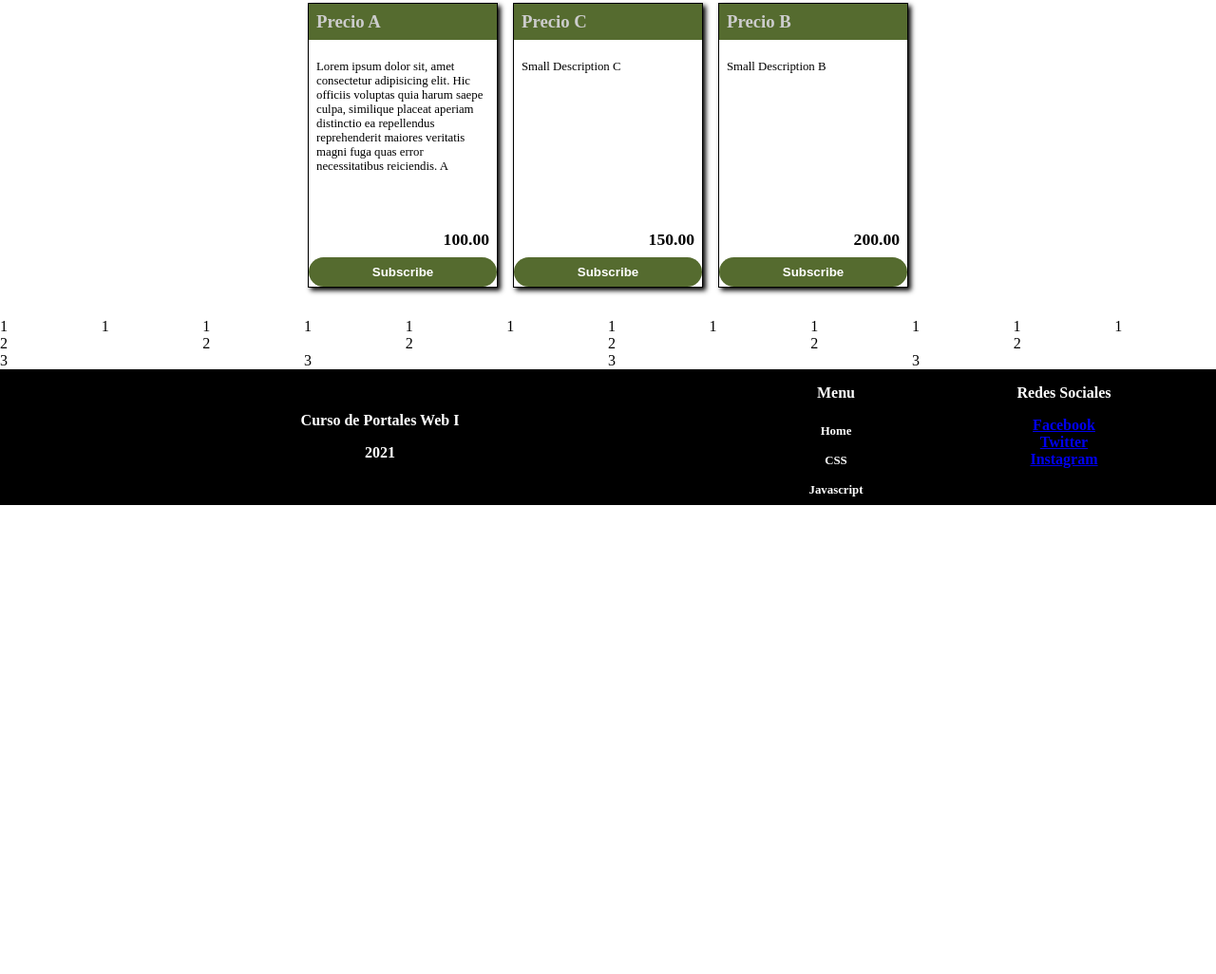
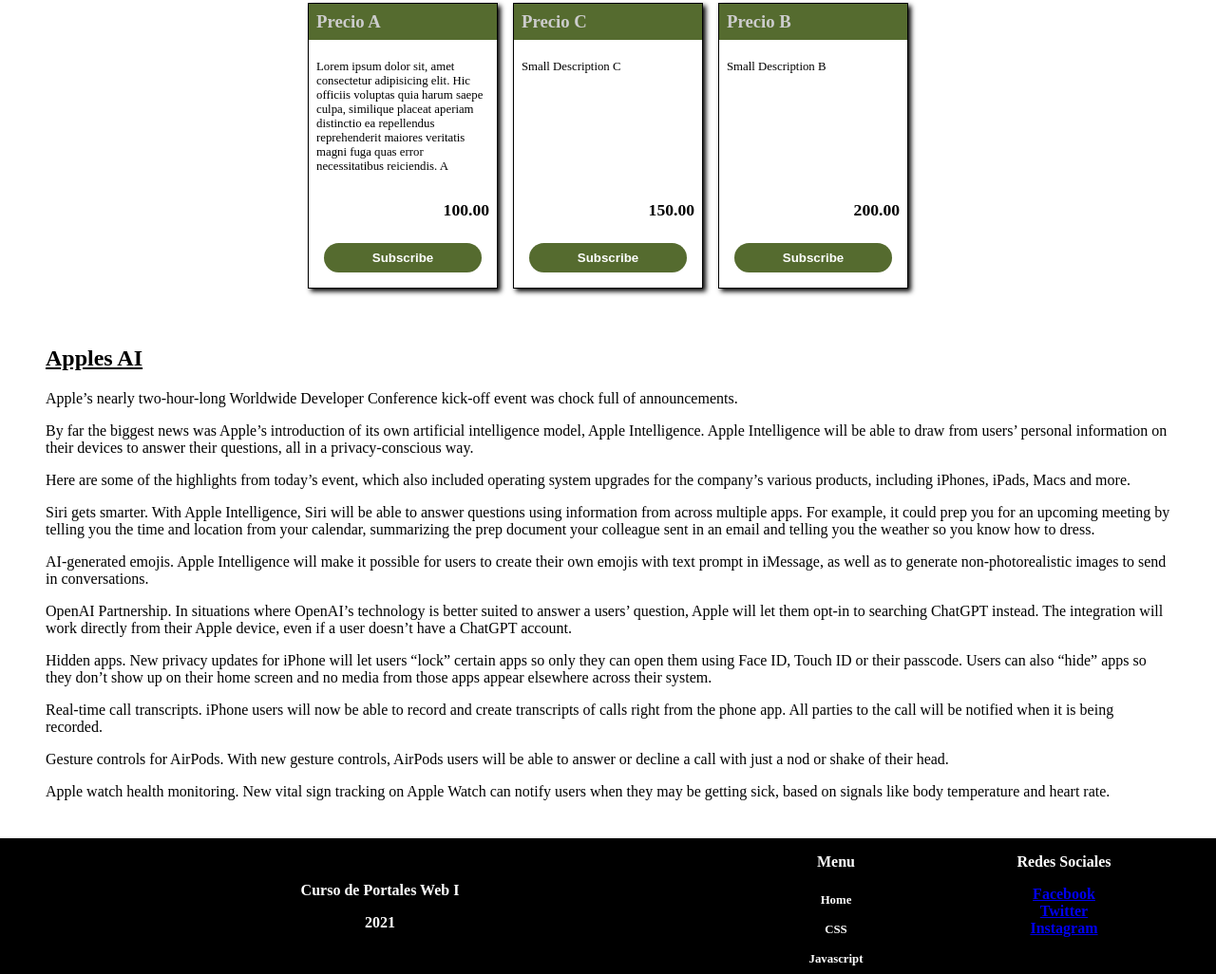
Before and after one commit to obetancourthunicah/pw202402, a plain HTML site: page portafolioGalery.html in a window 1280 px wide. Shown: the part 1350-2376 px from the top of the page at 95% size. Before the commit the page ends 1882 px from the top, so only its background shows below. Drawn offline with Linux system fonts and the light colour scheme.

```diff
--- a/css/grid.css
+++ b/css/grid.css
@@ -25,35 +25,8 @@
     justify-content: flex-end;
 }
 
-.p-4 {
-    padding:1rem;
-}
-.p-2 {
-    padding: 0.5rem;
-}
-
-fieldset {
-    border:none;
-}
-
-input {
-    border: none;
-    border-bottom: 1px solid #333;
-    outline: none;
-    font-size: 1rem;
-    padding: 0.5rem 0.75rem;
-}
-
-button {
-    border-radius: 17px;
-    background-color: #999;
-    font-weight: bold;
-    border: 1px solid #777;
-    padding: 0.5rem 0.75rem;
-}
-
 .grid .row [class*='col-'] {
-    flex:0 0;
+    flex:1 0;
 }
 
 .grid .row .col-1 { flex-basis: calc(100% / 12);}
--- a/css/primercss.css
+++ b/css/primercss.css
@@ -114,14 +114,43 @@ h2 {
     font-weight: bold;
 }
 
+
+.p-4 {
+    padding:1rem;
+}
+.p-2 {
+    padding: 0.5rem;
+}
+
+fieldset {
+    border:none;
+}
+
+input {
+    border: none;
+    border-bottom: 1px solid #333;
+    outline: none;
+    font-size: 1rem;
+    padding: 0.5rem 0.75rem;
+}
+
+button {
+    border-radius: 17px;
+    background-color: #999;
+    font-weight: bold;
+    border: 1px solid #777;
+    padding: 0.5rem 0.75rem;
+}
+
 .card form button {
     display: block;
-    width: 100%;
+    width: calc(100% - 2rem);
     padding: 0.5rem;
     background-color: darkolivegreen;
     color: #FFF;
     border: none;
     cursor: pointer;
+    margin:1rem;
 }
 
 .hero {
@@ -216,6 +245,12 @@ footer nav ul li a {
     font-size: 0.8rem;
 }
 
+
+article {
+    max-width: 1024;
+    padding:1rem;
+}
+
 @media (min-width:760px) {
     footer {
         flex-direction: row;
@@ -252,6 +287,7 @@ footer nav ul li a {
     height:100%;
     width: 100%;
     object-fit: cover;
+    object-position: center center;
     padding: 0px;
     margin: 0px;
 }
--- a/portafolioGalery.html
+++ b/portafolioGalery.html
@@ -114,36 +114,19 @@
                 </div>
             </section>
         </section>
-        <section class="grid">
-            <div class="row">
-                <div class="col-6 col-m-3 col-l-1">1</div>
-                <div class="col-6 col-m-3 col-l-1">1</div>
-                <div class="col-6 col-m-3 col-l-1">1</div>
-                <div class="col-6 col-m-3 col-l-1">1</div>
-                <div class="col-6 col-m-3 col-l-1">1</div>
-                <div class="col-6 col-m-3 col-l-1">1</div>
-                <div class="col-6 col-m-3 col-l-1">1</div>
-                <div class="col-6 col-m-3 col-l-1">1</div>
-                <div class="col-6 col-m-3 col-l-1">1</div>
-                <div class="col-6 col-m-3 col-l-1">1</div>
-                <div class="col-6 col-m-3 col-l-1">1</div>
-                <div class="col-6 col-m-3 col-l-1">1</div>
-            </div>
-            <div class="row">
-                <div class="col-2">2</div>
-                <div class="col-2">2</div>
-                <div class="col-2">2</div>
-                <div class="col-2">2</div>
-                <div class="col-2">2</div>
-                <div class="col-2">2</div>
-            </div>
-            <div class="row">
-                <div class="col-3">3</div>
-                <div class="col-3">3</div>
-                <div class="col-3">3</div>
-                <div class="col-3">3</div>
-            </div>
-        </section>
+        <article class="container">
+            <h2>Apples AI</h2>
+            <p>Apple’s nearly two-hour-long Worldwide Developer Conference kick-off event was chock full of announcements.</p>
+            <p>By far the biggest news was Apple’s introduction of its own artificial intelligence model, Apple Intelligence. Apple Intelligence will be able to draw from users’ personal information on their devices to answer their questions, all in a privacy-conscious way.</p>
+            <p>Here are some of the highlights from today’s event, which also included operating system upgrades for the company’s various products, including iPhones, iPads, Macs and more.</p>
+            <p>Siri gets smarter. With Apple Intelligence, Siri will be able to answer questions using information from across multiple apps. For example, it could prep you for an upcoming meeting by telling you the time and location from your calendar, summarizing the prep document your colleague sent in an email and telling you the weather so you know how to dress.</p>
+            <p>AI-generated emojis. Apple Intelligence will make it possible for users to create their own emojis with text prompt in iMessage, as well as to generate non-photorealistic images to send in conversations.</p>
+            <p>OpenAI Partnership. In situations where OpenAI’s technology is better suited to answer a users’ question, Apple will let them opt-in to searching ChatGPT instead. The integration will work directly from their Apple device, even if a user doesn’t have a ChatGPT account.</p>
+            <p>Hidden apps. New privacy updates for iPhone will let users “lock” certain apps so only they can open them using Face ID, Touch ID or their passcode. Users can also “hide” apps so they don’t show up on their home screen and no media from those apps appear elsewhere across their system.</p>
+            <p>Real-time call transcripts. iPhone users will now be able to record and create transcripts of calls right from the phone app. All parties to the call will be notified when it is being recorded.</p>
+            <p>Gesture controls for AirPods. With new gesture controls, AirPods users will be able to answer or decline a call with just a nod or shake of their head.</p>
+            <p>Apple watch health monitoring. New vital sign tracking on Apple Watch can notify users when they may be getting sick, based on signals like body temperature and heart rate.</p>
+        </article>
     </main>
     <footer>
         <span class="footer-content">
```
